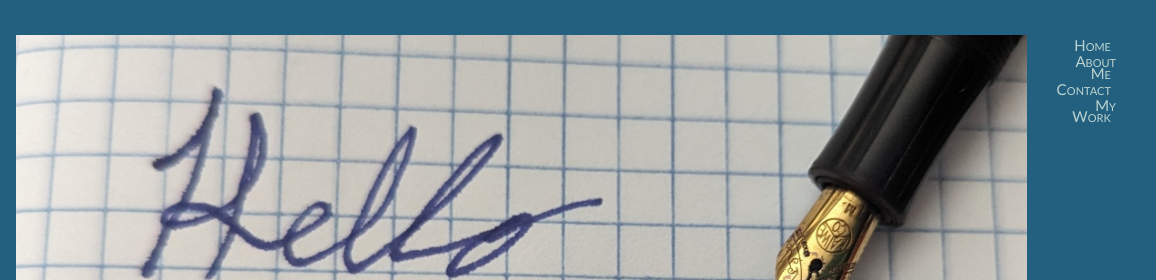
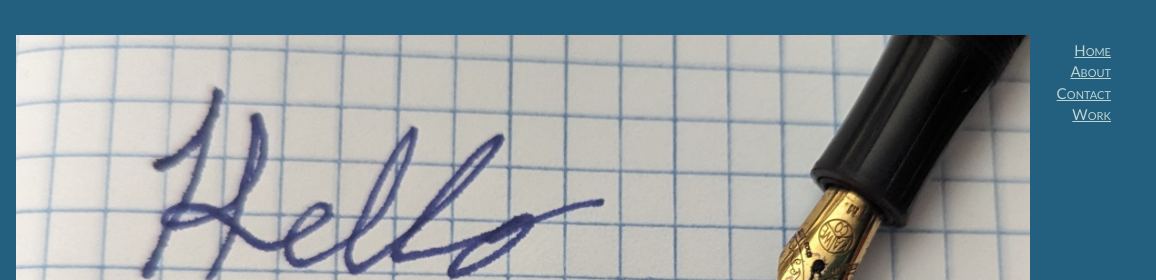
Before and after one commit to JDSwan11995/JD-Swan-Portfolio, a plain HTML site: page about.html in a window 1280 px wide. Shown: the top 280 px of the page, 124-1280 px from the left. Drawn offline with nearby package versions, Linux system fonts and the light colour scheme.

Commit message:
trying to fix nav-items

```diff
--- a/about.html
+++ b/about.html
@@ -24,23 +24,19 @@
         <div id="banner">
             <img class="banner-img" src="img/written-banner.jpg" alt="written banner" />
         </div>
-        <nav class="main-navigation page-header__item">
-            <ul role="menubar" class="navigation-list">
+        <nav class="navigation-list page-header__item">
+            <ul role="menubar">
                 <li role="presentation">
-                    <a href="index.html" role="menuitem"
-                        class="navigation-list__item navigation-list__item--active">Home</a>
+                    <a href="index.html" role="menuitem">Home</a>
                 </li>
                 <li role="presentation">
-                    <a href="about.html" role="menuitem"
-                        class="navigation-list__item navigation-list__item--active">About Me</a>
+                    <a href="about.html" role="menuitem">About</a>
                 </li>
                 <li role="presentation">
-                    <a href="contact.html" role="menuitem"
-                        class="navigation-list__item navigation-list__item--active">Contact</a>
+                    <a href="contact.html" role="menuitem">Contact</a>
                 </li>
                 <li role="presentation">
-                    <a href="work.html" role="menuitem" class="navigation-list__item navigation-list__item--active">My
-                        Work</a>
+                    <a href="work.html" role="menuitem">Work</a>
                 </li>
             </ul>
         </nav>
--- a/css/style.production.css
+++ b/css/style.production.css
@@ -84,21 +84,28 @@ margin: 0 auto;
 	border-radius: 50%
 }
 .navigation-list{
-	list-style-type: none;
-	margin: 0;
-	padding: 5px;
-	position: relative;
+	padding: 5px 0 5px 0;
+	list-style: none;
+	text-align: center;
+	list-style:none;
+}
+.navigation-list ul{
+	display:flex;
+	justify-content: space-around;
+	padding:0;
+	flex-direction: column;
 }
 .navigation-list li{
+	list-style: none;
+	display: block;
+
+}
+/* .navigation-list__item--active{
+
+	text-align: center;
 	display: column;
-	margin-left: 15px;
-	font-weight: var(--thick);
-	font-size: var(--small-font);
-}
-.navigation-list__item--active{
-	text-decoration: none;
-	text-align: right;
-}
+	width:90px auto;
+} */
 body {
 	font-family: 'Lato', sans-serif;
 	font-weight: var(--base);
```
Also changed, not shown: contact.html (+6 -10 lines), index.html (+6 -10 lines), work.html (+6 -10 lines).
